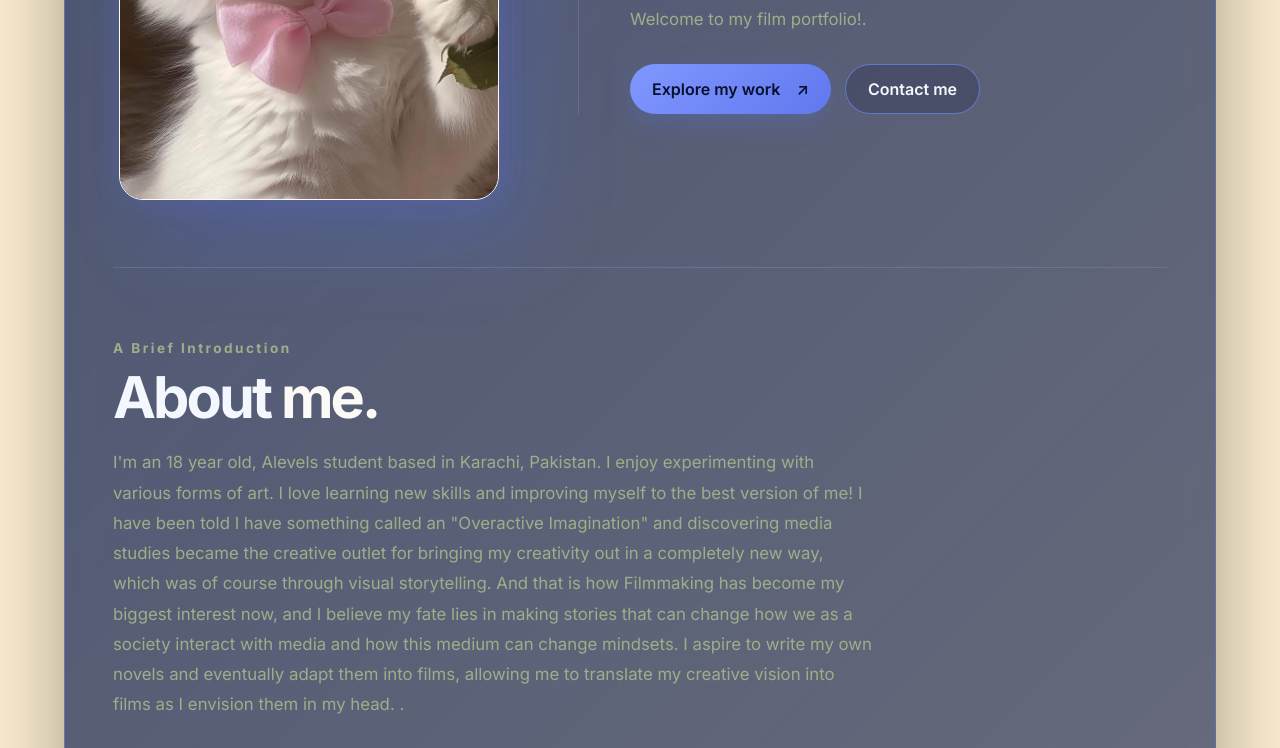
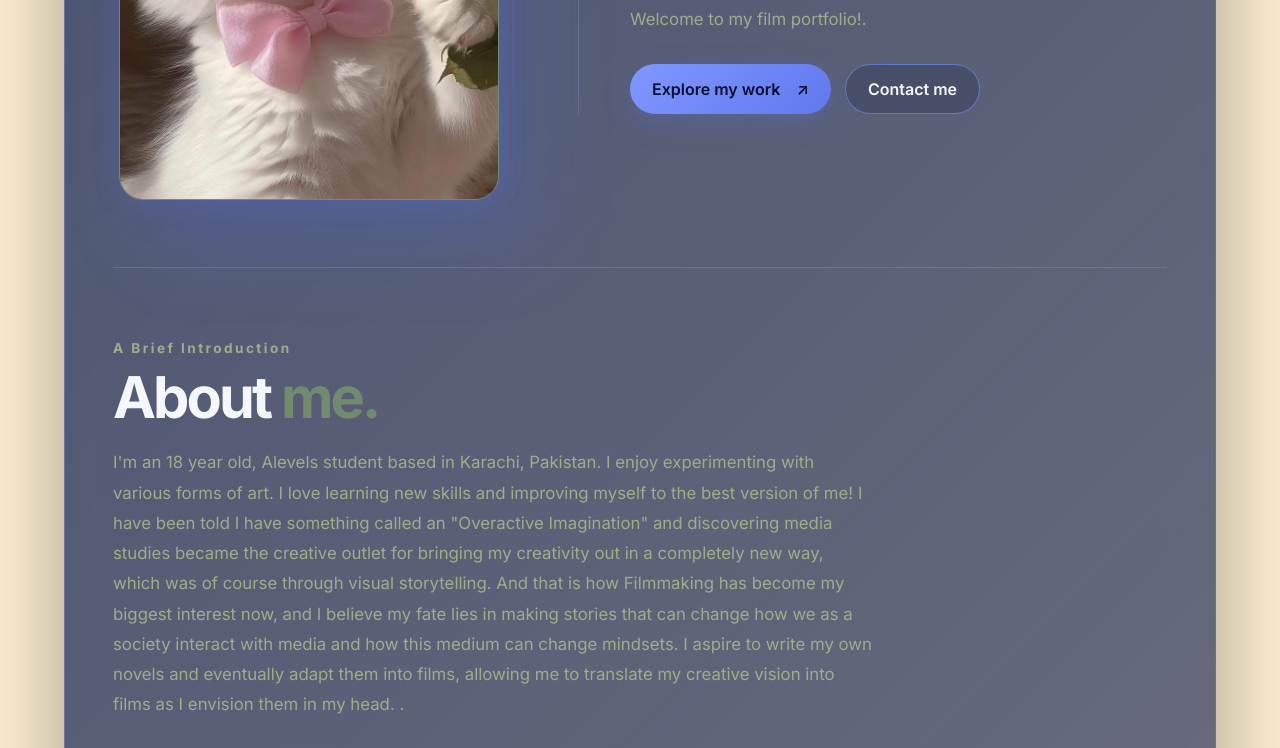
Before and after one commit to Archie-84698/Loeeza-Hani-Film-Portfolio, a plain HTML site: page index.html in a window 1280 px wide. Shown: the part 522-1270 px from the top of the page. Drawn offline with Linux system fonts and the light colour scheme.

Commit message:
Update style.css

```diff
--- a/style.css
+++ b/style.css
@@ -4,7 +4,7 @@
   --bg: #FCEED1;
   --text: #f5f7ff;
   --muted: #9caf88;
-  --accent: #fcfaf6;
+  --accent: #728A6E;
   --border: rgba(111, 143, 255, .38);
   --glass: rgba(14, 27, 69, .58);
 }
```
